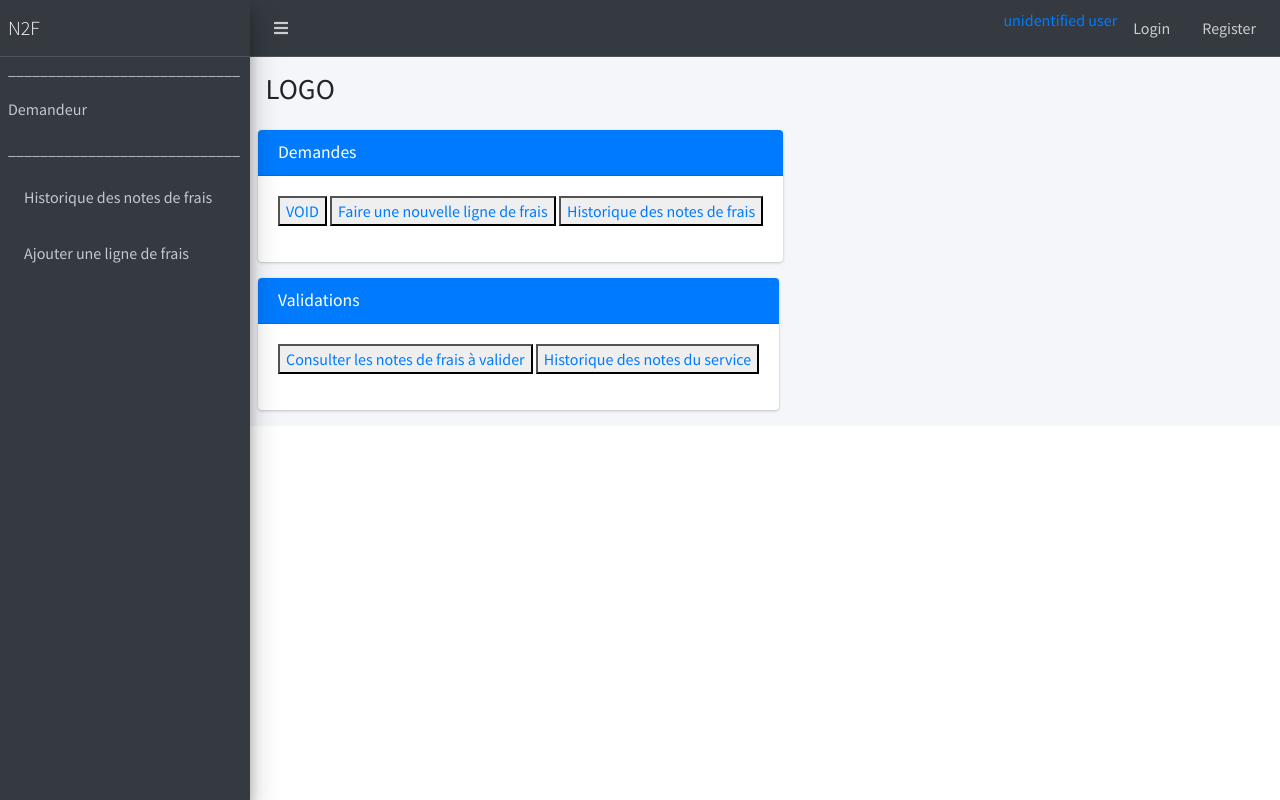
After one commit to Red2Je/N2F, a Django app: page / in a window 1280 px wide. The commit adds this page. Run offline with Django 4.2, Linux system fonts and the light colour scheme; some libraries are stand-ins or nearby versions.

Commit message:
homepage + buttons go somewhere

```diff
--- a/main/templates/main/base.html
+++ b/main/templates/main/base.html
@@ -42,14 +42,14 @@
 
             {% if user.is_authenticated %}
                 <li class="nav-item d-none d-sm-inline-block">
-                    <a href="{% url 'void' %}" class="nav-link">Logout</a>
+                    <a href="{% url 'logout' %}" class="nav-link">Logout</a>
                 </li>
                 <li class="nav-item d-none d-sm-inline-block">
                     <a href="{% url 'void' %}" class="nav-link">Change Password</a>
                 </li>
             {% else %}
                 <li class="nav-item d-none d-sm-inline-block">
-                    <a href="{% url 'void' %}" class="nav-link">Login</a>
+                    <a href="{% url 'login' %}" class="nav-link">Login</a>
                 </li>
                 <li class="nav-item d-none d-sm-inline-block">
                     <a href="{% url 'void' %}" class="nav-link" >Register</a>
@@ -61,7 +61,7 @@
         <!-- Main Sidebar -->
         <aside class="main-sidebar sidebar-dark-primary elevation-4">
         <!-- Brand Logo -->
-        <a href="{% url 'void' %}" class="brand-link">
+        <a href="{% url 'home' %}" class="brand-link">
           <span class="brand-text font-weight-light">N2F</span>
         </a>
 
@@ -78,7 +78,7 @@
                     <a href="{% url 'void' %}" class="nav-link ">
                     <p>Historique des notes de frais</p>
                     </a>
-                    <a href="{% url 'void' %}" class="nav-link ">
+                    <a href="{% url 'form' %}" class="nav-link ">
                     <p>Ajouter une ligne de frais</p>
                     </a>
                 </li>
--- /dev/null
+++ b/main/templates/main/home.html
@@ -0,0 +1,51 @@
+{% extends 'main/base.html' %}
+
+{% block content %}
+
+<div class = "content-wrapper">
+    <section class="content-header">
+        <div class="container-fluid">
+            <div class="row mb-2">
+                <div class="col-sm-6">
+                    <h1>LOGO</h1>
+                </div>
+            </div>
+        </div><!-- /.container-fluid -->
+    </section>
+
+    <section class="content">
+        <div class="container-fluid">
+            <div class="row">
+                <!-- general form elements -->
+                <div class="card card-primary">
+                    <div class="card-header">
+                        <h3 class="card-title">Demandes</h3>
+                    </div>
+                    <div class="card-body">
+                        <div class="form-group">
+
+
+                                <button><a href="{% url 'void' %}"> VOID </a> </button>
+                                <button><a href="{% url 'form' %}"> Faire une nouvelle ligne de frais </a> </button>
+                                <button><a href="{% url 'formReport' %}"> Historique des notes de frais </a> </button>
+                        </div>
+                    </div>
+                </div>
+
+                <div class="card card-primary">
+                    <div class="card-header">
+                        <h3 class="card-title">Validations</h3>
+                    </div>
+                    <div class="card-body">
+                        <div class="form-group">
+                                <button><a href="{% url 'void' %}"> Consulter les notes de frais à valider </a> </button>
+                                <button><a href="{% url 'form' %}"> Historique des notes du service </a> </button>
+                        </div>
+                    </div>
+                </div>
+            </div>
+        </div>
+    </section>
+</div>
+
+{% endblock %}
--- a/main/views.py
+++ b/main/views.py
@@ -1,13 +1,16 @@
+from django.contrib.auth.decorators import login_required
 from django.shortcuts import render
 from django.http import HttpResponse
 from django.core.mail import send_mail
 from django.shortcuts import redirect
 from .forms import ExpenseLineCreateForm
 from .forms import ExpenseReportForm
-from .models import ExpenseReport,Collaborator
+from .models import ExpenseReport, Collaborator
 import datetime
 import os
 import locale
+
+
 # Create your views here.
 
 def logoutPage(request):
@@ -17,65 +20,71 @@ def login(request):
 	return render(request,'main/login.html')
 
 def void(request):
-	return render(request,'main/void.html')
+    return render(request, 'main/void.html')
+
 
 def save_file(f):
-	with open('proofs/'+f.name,'wb+') as destination:
-		for chunk in f.chunks():
-			destination.write(chunk)
+    with open('proofs/' + f.name, 'wb+') as destination:
+        for chunk in f.chunks():
+            destination.write(chunk)
 
 
 def createExpenseline(request):
+    form = ExpenseLineCreateForm()
+    if request.method == 'POST':
 
-	form = ExpenseLineCreateForm()
-	if request.method == 'POST':
+        form = ExpenseLineCreateForm(request.POST, request.FILES)
+        if form.is_valid():
+            toValidate = None
+            if 'Submit' in request.POST:
+                toValidate = False
+            obj = form.save(commit=False)
+            col = Collaborator.objects.get(user=request.user)
 
-		form = ExpenseLineCreateForm(request.POST, request.FILES)
-		if form.is_valid():
-			toValidate = None
-			if 'Submit' in request.POST:
-				toValidate = False
-			obj = form.save(commit = False)
-			col = Collaborator.objects.get(user = request.user)
+            if (
+                    locale.LC_TIME != 'fr'):  # avoid our month to be in english. As the database is in french,
+                # we force the format to be in french
+                locale.setlocale(locale.LC_TIME, 'fr')
+            currMonth = datetime.datetime.now()
+            currMonth = currMonth.strftime("%B")
+            # Little piece of code to capitalize the first letter to match the database
+            monthList = list(currMonth)
+            monthList[0] = monthList[0].upper()
+            currMonth = "".join(monthList)
 
-			if(locale.LC_TIME != 'fr'):#avoid our month to be in english. As the database is in french, we force the format to be in french
-					locale.setlocale(locale.LC_TIME,'fr')
-			currMonth = datetime.datetime.now()
-			currMonth = currMonth.strftime("%B")
-			#Little piece of code to capitalize the first letter to match the database
-			monthList = list(currMonth)
-			monthList[0] = monthList[0].upper()
-			currMonth = "".join(monthList)
+            # Handle the users that does not have a report yet
+            try:
+                obj.expenseReport = ExpenseReport.objects.get(collaborator=col, month=currMonth)
+            except ExpenseReport.DoesNotExist:
+                newReport = ExpenseReport(collaborator=col, month=currMonth)
+                newReport.save()
+                obj.expenseReport = newReport
+            obj.collaborator = col
+            obj.validator = col.validator
+            obj.validated = toValidate
 
-
-			# Handle the users that does not have a report yet
-			try:
-				obj.expenseReport = ExpenseReport.objects.get(collaborator = col, month = currMonth)
-			except ExpenseReport.DoesNotExist:
-				newReport = ExpenseReport(collaborator = col, month = currMonth)
-				newReport.save()
-				obj.expenseReport = newReport
-			obj.collaborator = col
-			obj.validator = col.validator
-			obj.validated = toValidate
-
-			obj.save()
-			save_file(request.FILES['proof'])
-			return redirect('/void')
-		else:
-			print(form.errors)
-	context = {'form':form}
-	return render(request, 'main/form.html', context)
+            obj.save()
+            save_file(request.FILES['proof'])
+            return redirect('/void')
+        else:
+            print(form.errors)
+    context = {'form': form}
+    return render(request, 'main/form.html', context)
 
 
 def createExpenseReport(request):
-	form = ExpenseReportForm()
-	if request.method == 'POST':
-		form = ExpenseReportForm(request.POST)
-		if form.is_valid():
-			col = Collaborator.objects.get(user = request.user)
-			form.save(collaborator=col)
-			return redirect('/void')
+    form = ExpenseReportForm()
+    if request.method == 'POST':
+        form = ExpenseReportForm(request.POST)
+        if form.is_valid():
+            col = Collaborator.objects.get(user=request.user)
+            form.save(collaborator=col)
+            return redirect('/void')
 
-	context = {'form':form}
-	return render(request, 'main/form.html', context)
+    context = {'form': form}
+    return render(request, 'main/form.html', context)
+
+
+
+def home(request):
+    return render(request, 'main/home.html')
--- a/n2f/urls.py
+++ b/n2f/urls.py
@@ -19,10 +19,11 @@ from main import views
 
 urlpatterns = [
     path('admin/', admin.site.urls),
+    path('', views.home, name='home'),
     path('void/', views.void, name = 'void'),
-    path('form/', views.createExpenseline),
-    path('formReport/', views.createExpenseReport),
-    path('login/', views.login),
-    path('logoutPage/', views.logoutPage),
+    path('form/', views.createExpenseline, name='form'),
+    path('formReport/', views.createExpenseReport, name='formReport'),
+    path('login/', views.login, name='login'),
+    path('logoutPage/', views.logoutPage, name='logout'),
 
 ]
```
